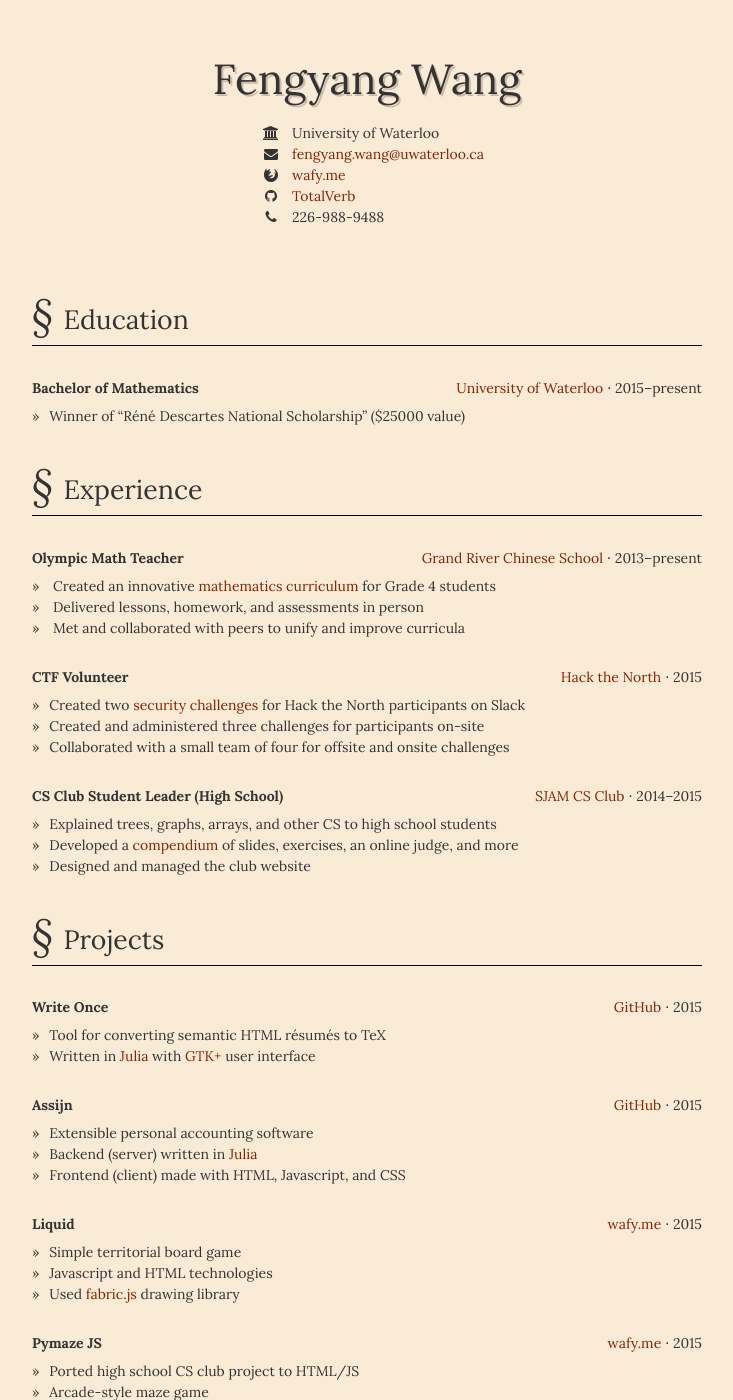
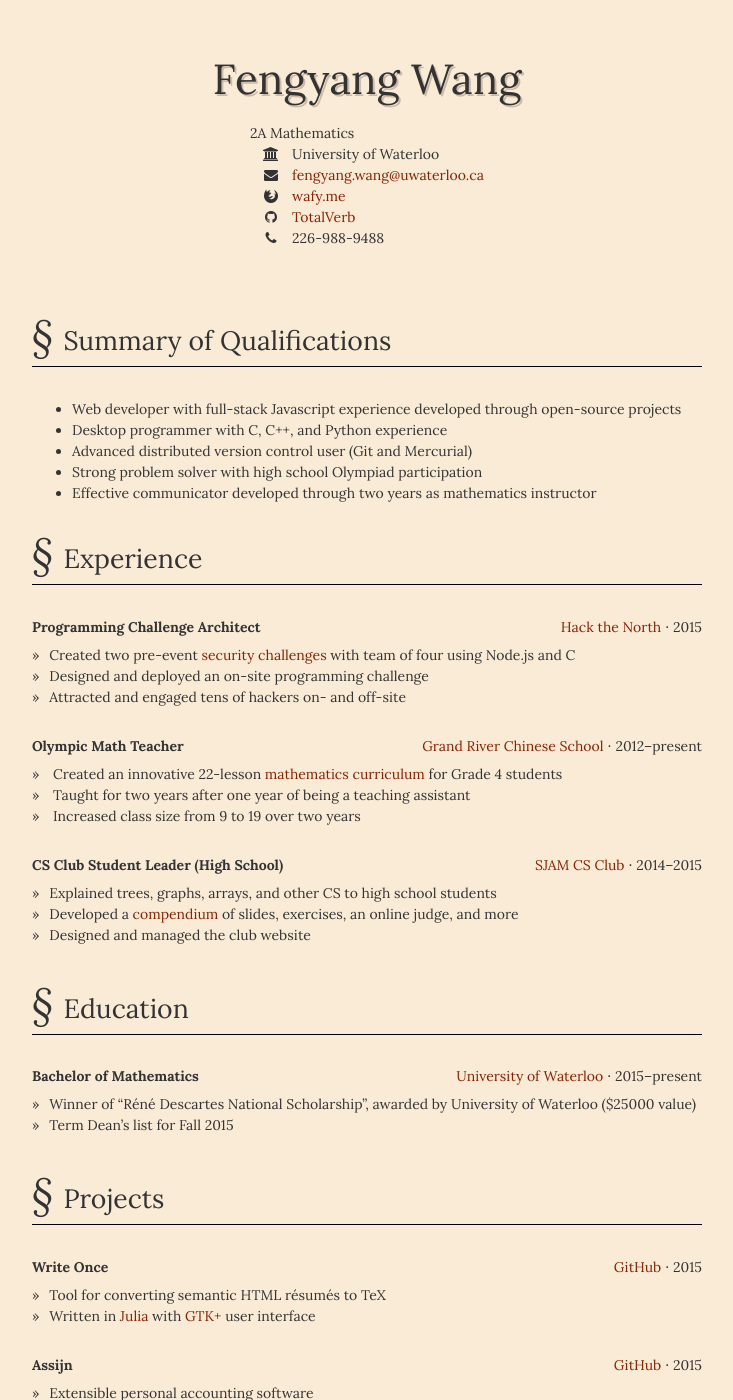
Before and after one commit to TotalVerb/totalverb.github.io, a Jekyll site: the page resume/index.html, which Jekyll copies as it is, in a window 1280 px wide and 1400 px high. Shown: the whole window, without its empty margins (273-1006 px from the left). Built offline with Jekyll 4.4.1, drawn with Linux system fonts in a browser that asks for light colours.

```diff
--- a/resume/index.html
+++ b/resume/index.html
@@ -47,6 +47,7 @@ src="https://oss.maxcdn.com/libs/respond.js/1.4.2/respond.min.js">
     </h1>
     <address>
       <ul>
+        <li property="description">2A Mathematics</li>
         <li property="affiliation">University of Waterloo</li>
         <li property="email"><a
           href="mailto:fengyang.wang@uwaterloo.ca"
@@ -64,60 +65,55 @@ src="https://oss.maxcdn.com/libs/respond.js/1.4.2/respond.min.js">
   <main class="container">
 
     <section>
-      <h1>Education</h1>
-
-      <section class="work-experience">
-        <h1>Bachelor of Mathematics</h1>
-        <address>
-          <a href="https://www.uwaterloo.ca">University of Waterloo</a>
-        </address>
-        <time>2015&ndash;present</time>
-        <ul>
-          <li>Winner of <q>Réné Descartes National Scholarship</q>
-            ($25000 value)</li>
-        </ul>
-      </section>
+      <h1>Summary of Qualifications</h1>
+      <ul>
+        <li>Web developer with full-stack Javascript experience developed
+          through open-source projects</li>
+        <li>Desktop programmer with C, C++, and Python experience</li>
+        <li>Advanced distributed version control user (Git and Mercurial)</li>
+        <li>Strong problem solver with high school Olympiad participation</li>
+        <li>Effective communicator developed through two years as mathematics
+          instructor</li>
+      </ul>
     </section>
 
     <section>
       <h1>Experience</h1>
+      <section class="work-experience">
+        <h1>Programming Challenge Architect</h1>
+        <address>
+          <a href="http://hackthenorth.com/">Hack the North</a>
+        </address>
+        <time>2015</time>
+        <ul>
+          <li>Created two pre-event
+            <a href="http://lloydtorres.com/log/literally-hacking-hack-the-north-ctf/">
+              security challenges</a>
+            with team of four using Node.js and C</li>
+          <li>Designed and deployed an on-site programming challenge</li>
+          <li>Attracted and engaged tens of hackers on- and off-site</li>
+        </ul>
+      </section>
       <section class="work-experience">
         <h1>Olympic Math Teacher</h1>
         <address>
           <a href="http://grandriverchineseschool.com/aboutus.htm">
             Grand River Chinese School</a>
         </address>
-        <time>2013&ndash;present</time>
+        <time>2012&ndash;present</time>
         <ul>
           <li>
-            Created an innovative
+            Created an innovative 22-lesson
             <a href="https://github.com/TotalVerb/math-grade4">
               mathematics curriculum</a>
             for Grade 4 students
           </li>
           <li>
-            Delivered lessons, homework, and assessments in person
+            Taught for two years after one year of being a teaching assistant
           </li>
           <li>
-            Met and collaborated with peers to unify and improve curricula
+            Increased class size from 9 to 19 over two years
           </li>
-        </ul>
-      </section>
-      <section class="work-experience">
-        <h1>CTF Volunteer</h1>
-        <address>
-          <a href="http://hackthenorth.com/">Hack the North</a>
-        </address>
-        <time>2015</time>
-        <ul>
-          <li>Created two
-            <a href="http://lloydtorres.com/log/literally-hacking-hack-the-north-ctf/">
-              security challenges</a>
-            for Hack the North participants on Slack</li>
-          <li>Created and administered three challenges for
-            participants on-site</li>
-          <li>Collaborated with a small team of four for offsite and
-            onsite challenges</li>
         </ul>
       </section>
       <section class="work-experience">
@@ -133,6 +129,23 @@ src="https://oss.maxcdn.com/libs/respond.js/1.4.2/respond.min.js">
               compendium</a>
             of slides, exercises, an online judge, and more</li>
           <li>Designed and managed the club website</li>
+        </ul>
+      </section>
+    </section>
+
+    <section>
+      <h1>Education</h1>
+
+      <section class="work-experience">
+        <h1>Bachelor of Mathematics</h1>
+        <address>
+          <a href="https://www.uwaterloo.ca">University of Waterloo</a>
+        </address>
+        <time>2015&ndash;present</time>
+        <ul>
+          <li>Winner of <q>Réné Descartes National Scholarship</q>, awarded by
+            University of Waterloo ($25000 value)</li>
+          <li>Term Dean’s list for Fall 2015</li>
         </ul>
       </section>
     </section>
```
Also changed, not shown: _posts/2015-12-10-currencies-jl.markdown (+7 -11 lines).
